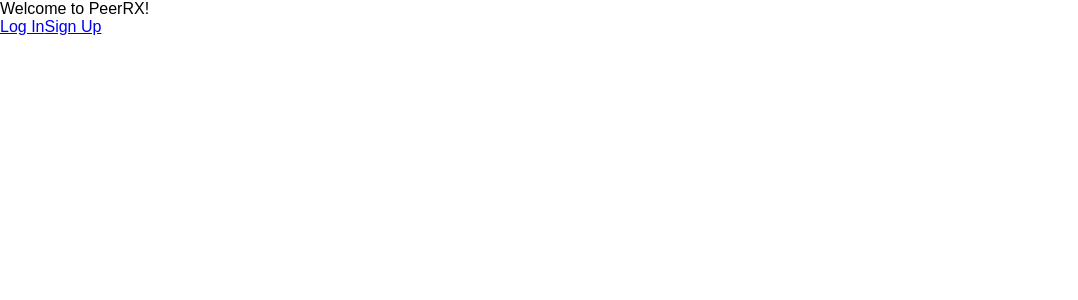
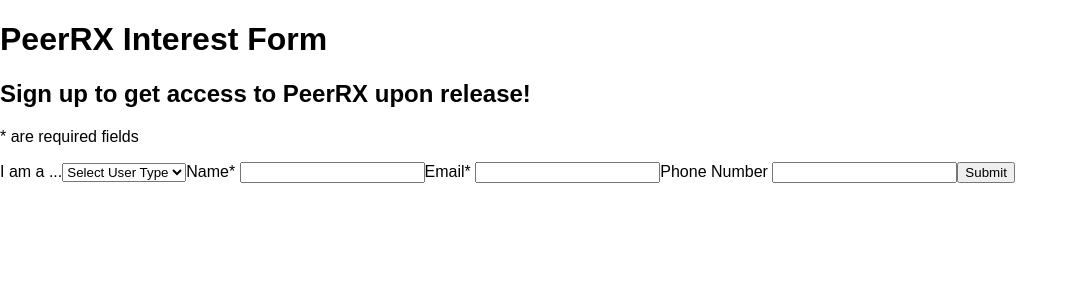
Before and after one commit to LeslieManrique/peerRX, a React (Create React App) app in the folder client/: page / in a window 1280 px wide. Shown: the top 300 px of the page, without its empty margins (0-1078 px from the left). Built offline with nearby package versions, Linux system fonts and the light colour scheme.

Commit message:
Interest form React components

```diff
--- /dev/null
+++ b/client/src/components/InterestForm.js
@@ -0,0 +1,70 @@
+import React, { Component } from "react";
+import ThankYouPage from "./ThankYouPage";
+import { withRouter } from 'react-router-dom';
+
+class InterestForm extends Component{
+	state = {
+		form_data: {
+			user_type: "",
+			name: "",
+			email: "",
+			phone_number: ""
+		}
+	};
+
+	// save input in state
+	handleChange = (e) => {
+		const input_type = e.target.name;
+		const new_value = e.target.value;
+		this.setState({ form_data : { ...this.state.form_data, [input_type] : new_value}},
+			() => {console.log(this.state.form_data)}
+		);
+	};
+
+	handleSubmit = (e) => {
+		e.preventDefault();
+
+		// send data to server - how to test that it's being sent?
+		fetch("/submit_interest", {
+			method: "POST",
+			body: JSON.stringify(this.state.form_data),
+			headers: {"Content-Type": "application/json"}
+		})
+		.then(response => response.json())
+		.then(response => {
+			console.log('Success:', JSON.stringify(response));
+
+			// redirect to thank you page after succesful post
+			this.props.history.push("/thank_you");
+		})
+		.catch(error => console.error('Error:', error));
+
+	};
+
+	render(){
+		return(
+			<div>
+				<h1>PeerRX Interest Form</h1>
+				<h2>Sign up to get access to PeerRX upon release!</h2>
+
+				<form onSubmit={this.handleSubmit}>
+					<p className="instructions">* are required fields</p>
+
+					I am a ...
+					<select name="user_type" value={this.state.form_data.user_type} onChange={this.handleChange}>
+						<option value="" disabled>Select User Type</option>
+						<option value="0">Peer</option>
+						<option value="1">Peer Agency</option>
+						<option value="2">Location</option>
+					</select>
+					Name* <input type="text" name="name" onChange={this.handleChange} required/>
+					Email* <input type="text" name="email" onChange={this.handleChange} required/>
+					Phone Number <input type="text" name="phone_number" onChange={this.handleChange}/>
+					<button>Submit</button>
+				</form>
+			</div>
+		);
+	}
+}
+
+export default withRouter(InterestForm);
--- /dev/null
+++ b/client/src/components/ThankYouPage.js
@@ -0,0 +1,7 @@
+import React from "react";
+
+const ThankYouPage = (props) => (
+	<div>Thank you for your interest!</div>
+);
+
+export default ThankYouPage;
--- a/client/src/index.js
+++ b/client/src/index.js
@@ -1,8 +1,10 @@
 import React from 'react';
 import ReactDOM from 'react-dom';
 import './index.css';
-import AppRouter from './routers/AppRouter';
+// import AppRouter from './routers/AppRouter';
+import InterestRouter from './routers/InterestRouter';
 import registerServiceWorker from './registerServiceWorker';
 
-ReactDOM.render(<AppRouter />, document.getElementById('root'));
+// ReactDOM.render(<AppRouter />, document.getElementById('root'));
+ReactDOM.render(<InterestRouter />, document.getElementById('root'));
 registerServiceWorker();
--- /dev/null
+++ b/client/src/routers/InterestRouter.js
@@ -0,0 +1,15 @@
+import React from 'react';
+import { BrowserRouter, Route, Switch } from 'react-router-dom';
+import InterestForm from "../components/InterestForm";
+import ThankYouPage from "../components/ThankYouPage";
+
+const InterestRouter = () => (
+	<BrowserRouter>
+		<Switch>
+			<Route exact path="/" component={InterestForm} />
+			<Route path="/thank_you" component={ThankYouPage} />
+		</Switch>
+	</BrowserRouter>
+);
+
+export default InterestRouter;
```
